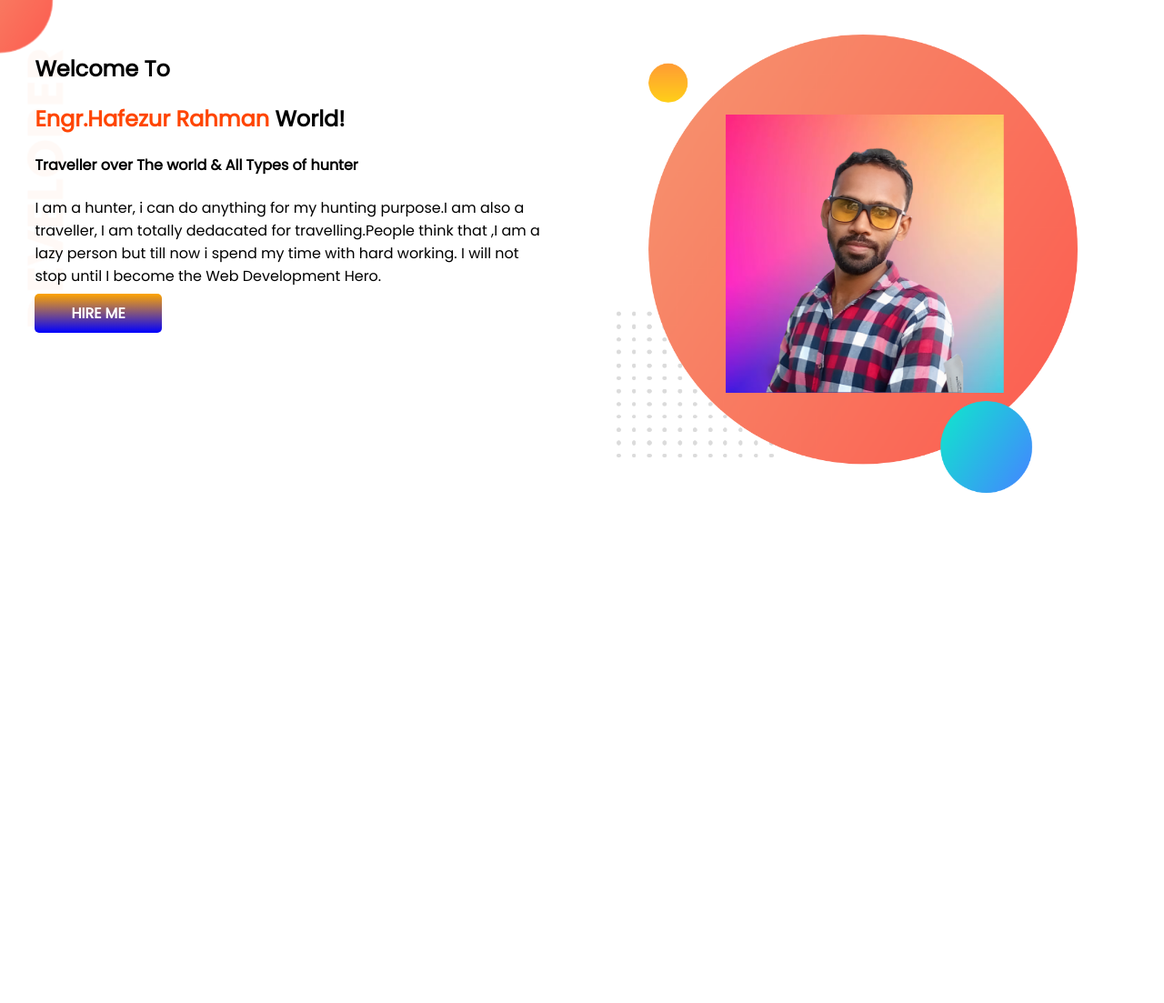
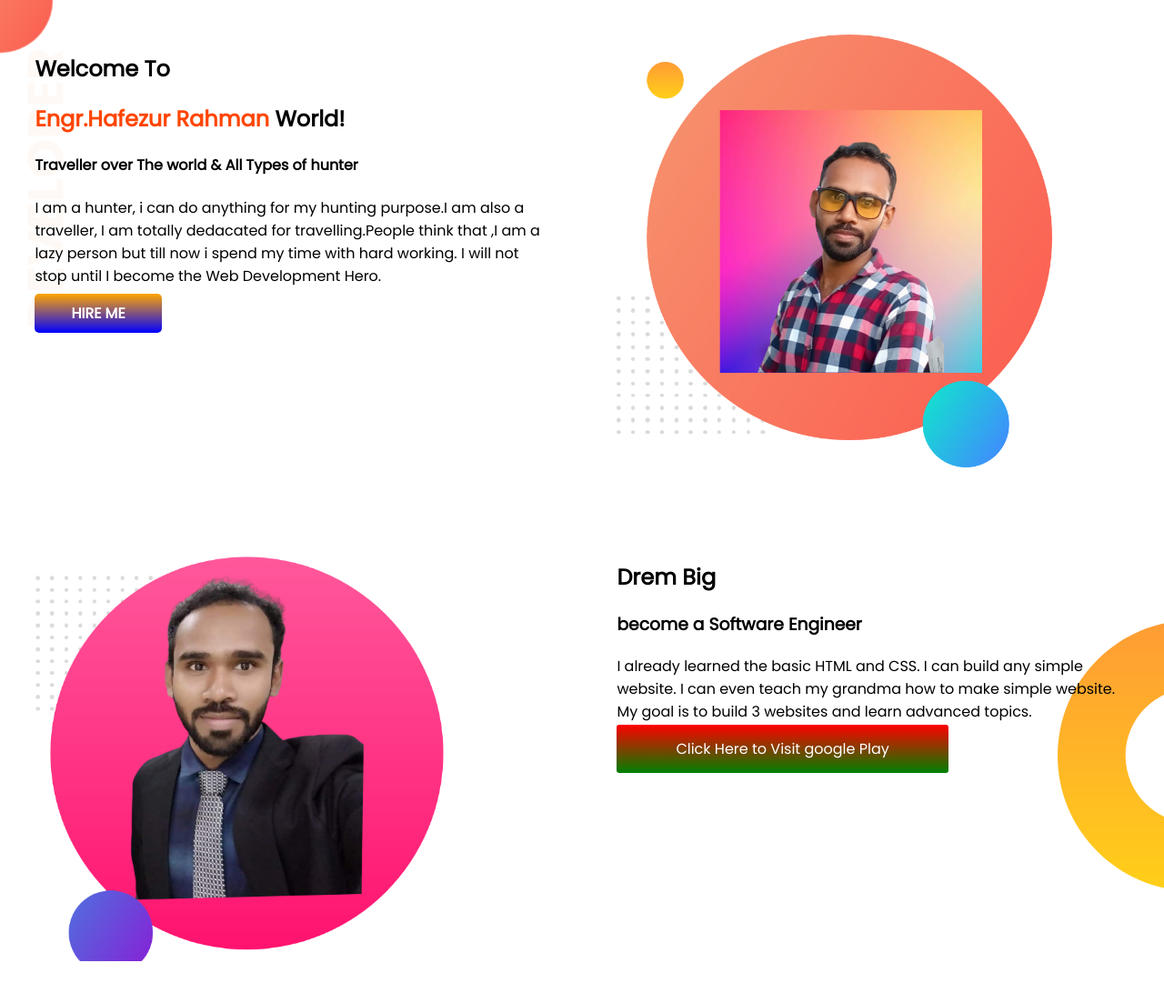
Before and after one commit to hafezur/developer-portfolio, a plain HTML site: page index.html in a window 1280 px wide. Shown: the whole page at 91% size. Before the commit the page ends 800 px from the top, so only its background shows below. Drawn offline with Linux system fonts and the light colour scheme.

Commit message:
second section

```diff
--- a/index.html
+++ b/index.html
@@ -30,6 +30,22 @@
         </div>
 
     </section>
+    <section class="drem-big">
+        <div class="half-width">
+            <img src="images/Hafiz-picture.png" alt="">
+        </div>
+        <div class="half-width">
+            <h2>Drem Big</h2>
+            <h3>become a Software Engineer</h3>
+            <p>
+                I already learned the basic HTML and CSS. I can build any simple website. I can even teach my grandma
+                how to make simple website. My goal is to build 3 websites and learn advanced topics.
+            </p>
+            <a class="play-button" target="_blank"
+                href="https://play.google.com/store/apps/details?id=com.google.android.apps.photos&gl=US">Click Here to
+                Visit google Play</a>
+        </div>
+    </section>
 
 
 </body>
--- a/style.css
+++ b/style.css
@@ -9,6 +9,7 @@ body {
 
 section {
     display: flex;
+    bottom: margin 100px;
 }
 
 .half-width {
@@ -17,7 +18,7 @@ section {
 }
 
 .half-width img {
-    width: 90%;
+    width: 85%;
 }
 
 .link-button {
@@ -34,3 +35,18 @@ section {
     background-image: url(images/top-banner.png);
     background-repeat: no-repeat;
 }
+
+.play-button {
+    background-image: linear-gradient(red, green);
+    text-decoration: none;
+    padding: 15px 65px;
+    border-radius: 3px;
+    color: white;
+
+}
+
+.drem-big {
+    background-image: url(images/dream-bg.png);
+    background-repeat: no-repeat;
+    background-position: right;
+}
```
